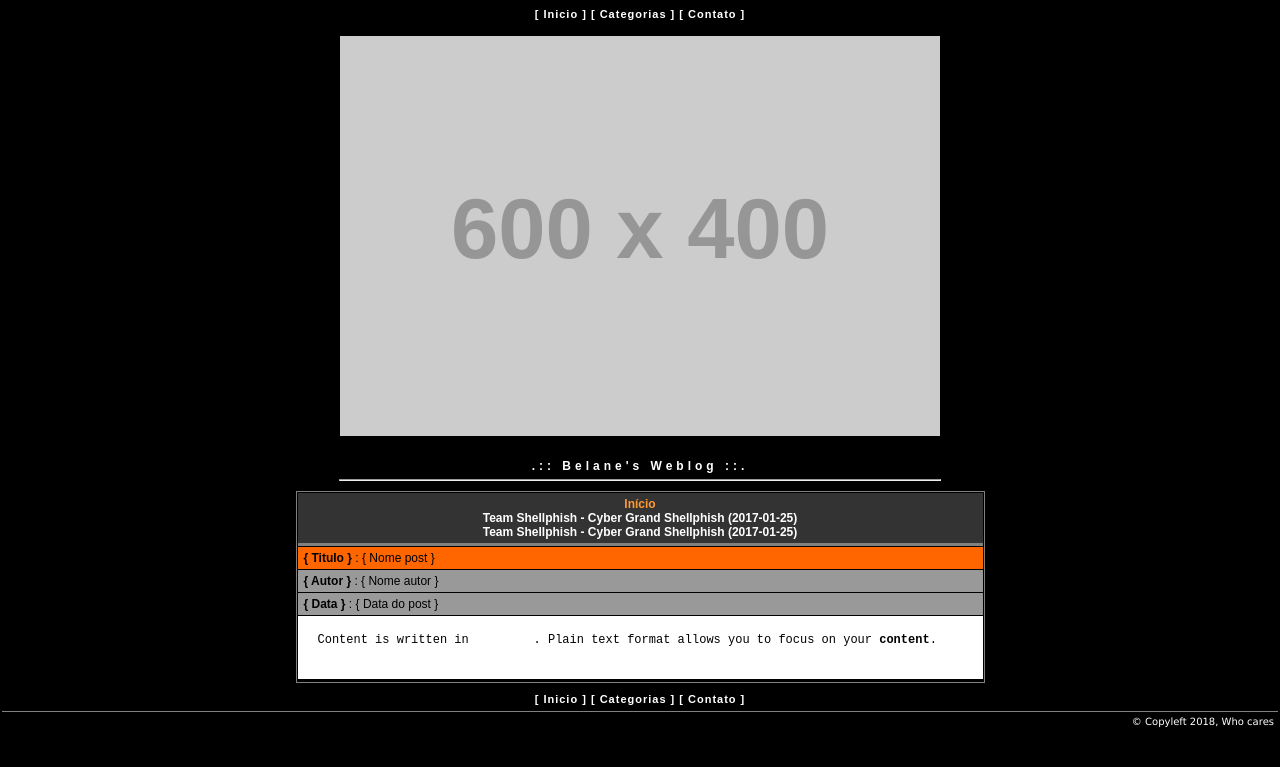
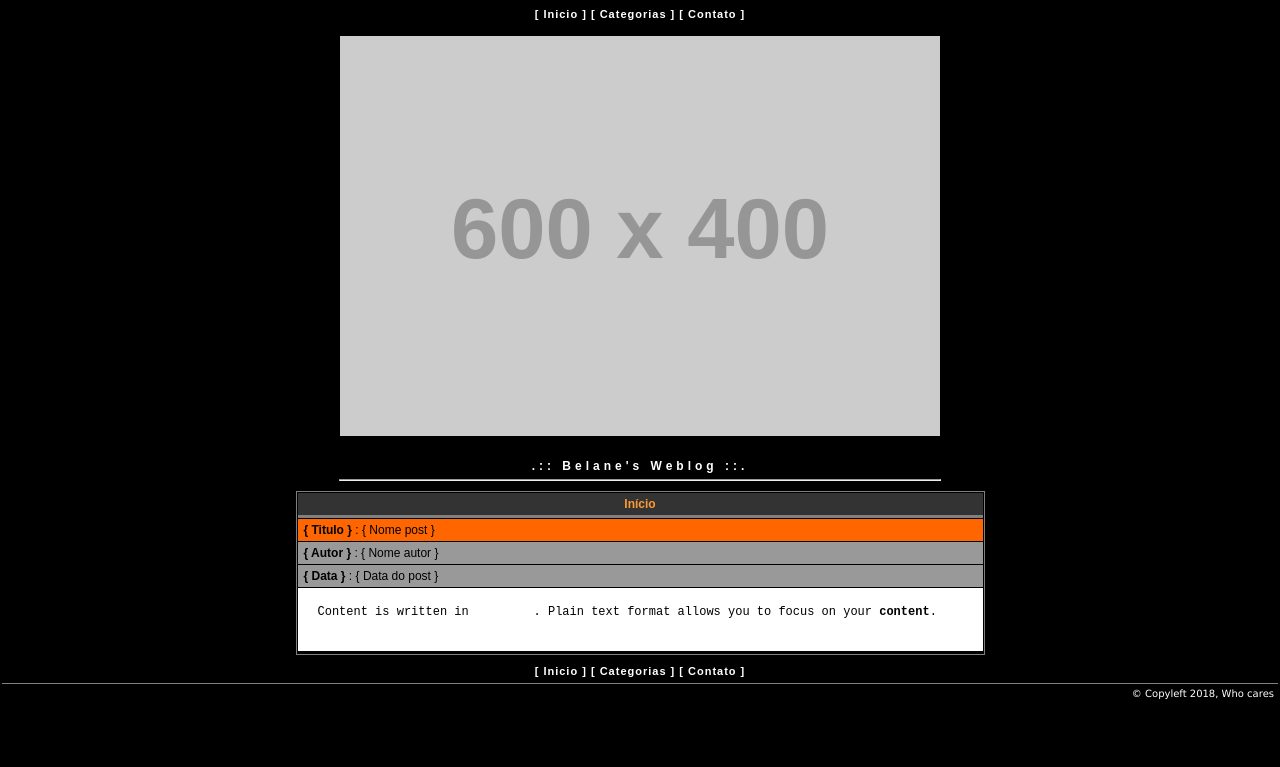
Before and after one commit to nick-belane/nick-belane.github.io, a Jekyll site: the page built from index.md, in a window 1280 px wide. Shown: the top 767 px of the page. Built offline with Jekyll 4.4.1, drawn with Linux system fonts in a browser that asks for light colours.

Commit message:
Update details.html

```diff
--- a/_includes/details.html
+++ b/_includes/details.html
@@ -1,7 +1,9 @@
       <div class="details">
          <strong> {{ page.title }} </strong>
          <br>
+         {% if page.links %}
          <a href="#">Team Shellphish - Cyber Grand Shellphish (2017-01-25)</a>
          <br>
          <a href="#">Team Shellphish - Cyber Grand Shellphish (2017-01-25)</a>
+         {% endif %}
       </div>
```
